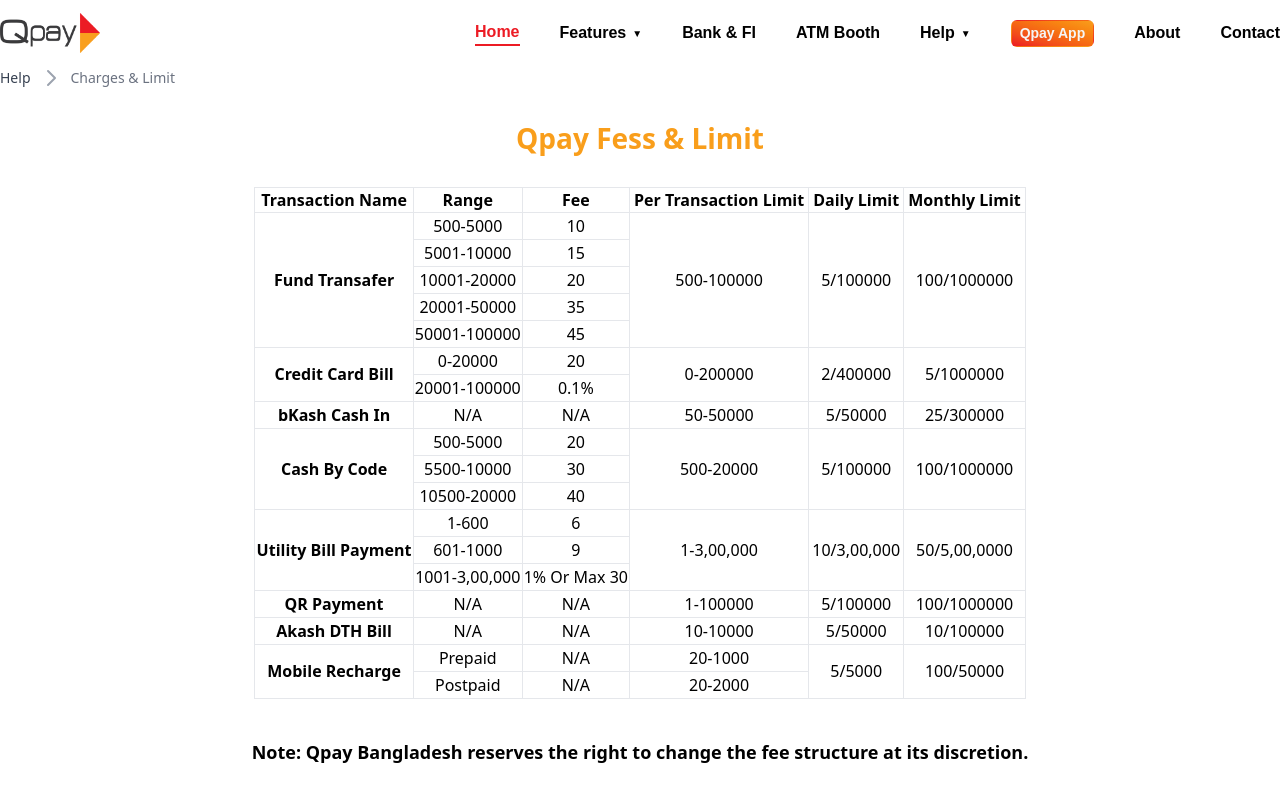
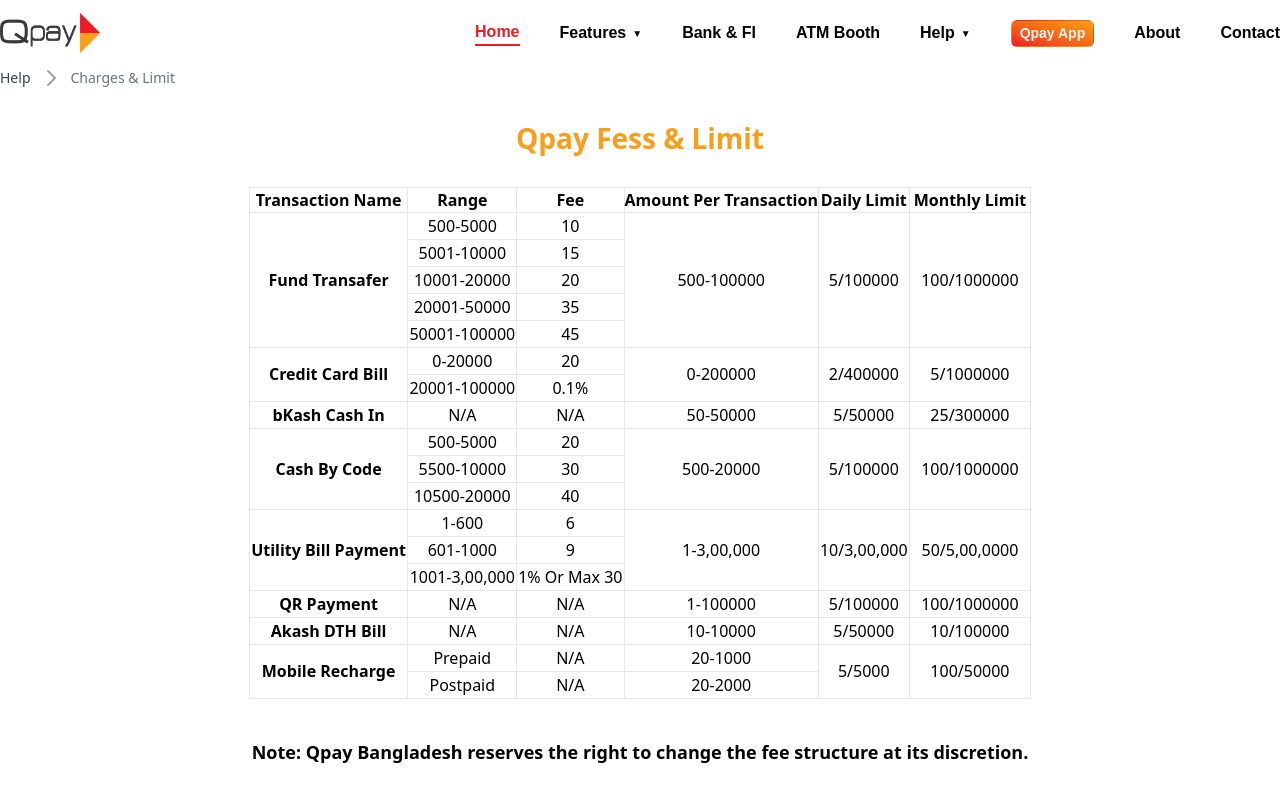
Before and after one commit to mahabub-bd/qpay, a Next.js app: page /help/limit in a window 1280 px wide. Shown: the top 800 px of the page. Built offline with nearby package versions, Linux system fonts and the light colour scheme.

Commit message:
add some fix

```diff
--- a/app/globals.css
+++ b/app/globals.css
@@ -4,8 +4,7 @@
 
 * {
   scroll-behavior: smooth;
-  scrollbar-width: thin;
-  scrollbar-color: #f99f1f;
+
 }
 .bg-black-gradient {
   background: linear-gradient(
--- a/app/help/limit/page.jsx
+++ b/app/help/limit/page.jsx
@@ -8,18 +8,18 @@
       <Bread mainpage="Help" link="/help" page="Charges & Limit" />
       <h1 className={`${styles.heading3} my-5`}>Qpay Fess & Limit </h1>
 
-      <table className="table-auto border-collapse xl:border-spacing-4 border-spacing-1 border-1  border-qpaytwo mx-auto  mt-5 mb-10 text-center ">
+      <table className="table-auto border-collapse sm:text-[10px] lg:text-[16px] xl:border-spacing-4 sm:border-spacing-1   mx-auto  mt-5 mb-10 text-center ">
         <thead>
           <tr>
-            <th className="border xl:px-9 py-3 sm:py-0 sm:px-1 ">
+            <th className="border xl:px-9 py-3 sm:py-0 sm:px-0 ">
               Transaction Name
             </th>
-            <th className="border xl:px-9 py-3 sm:py-0 sm:px-1  ">Range</th>
-            <th className="border xl:px-9 py-3 sm:py-0 sm:px-1  ">Fee</th>
-            <th className="border xl:px-6 py-3 sm:py-0 sm:px-1 ">
-              Per Transaction Limit
+            <th className="border xl:px-9 py-3 sm:py-0 sm:px-0">Range</th>
+            <th className="border xl:px-9 py-3 sm:py-0 sm:px-0">Fee</th>
+            <th className="border xl:px-6 py-3 sm:py-0 sm:px-0">
+              Amount Per Transaction
             </th>
-            <th className="border xl:px-6 py-3 sm:py-0 sm:px-1  ">
+            <th className="border xl:px-6 py-3 sm:py-0 sm:px-0  ">
               Daily Limit
             </th>
             <th className="border xl:px-6 py-3 sm:py-0 sm:px-1  ">
--- a/app/layout.jsx
+++ b/app/layout.jsx
@@ -2,7 +2,7 @@
 import "./globals.css";
 
 import { Analytics } from "@vercel/analytics/react";
-import styles from "./styles/style";
+
 
 export const metadata = {
   title: "Qpay Soulations Limited",
```
